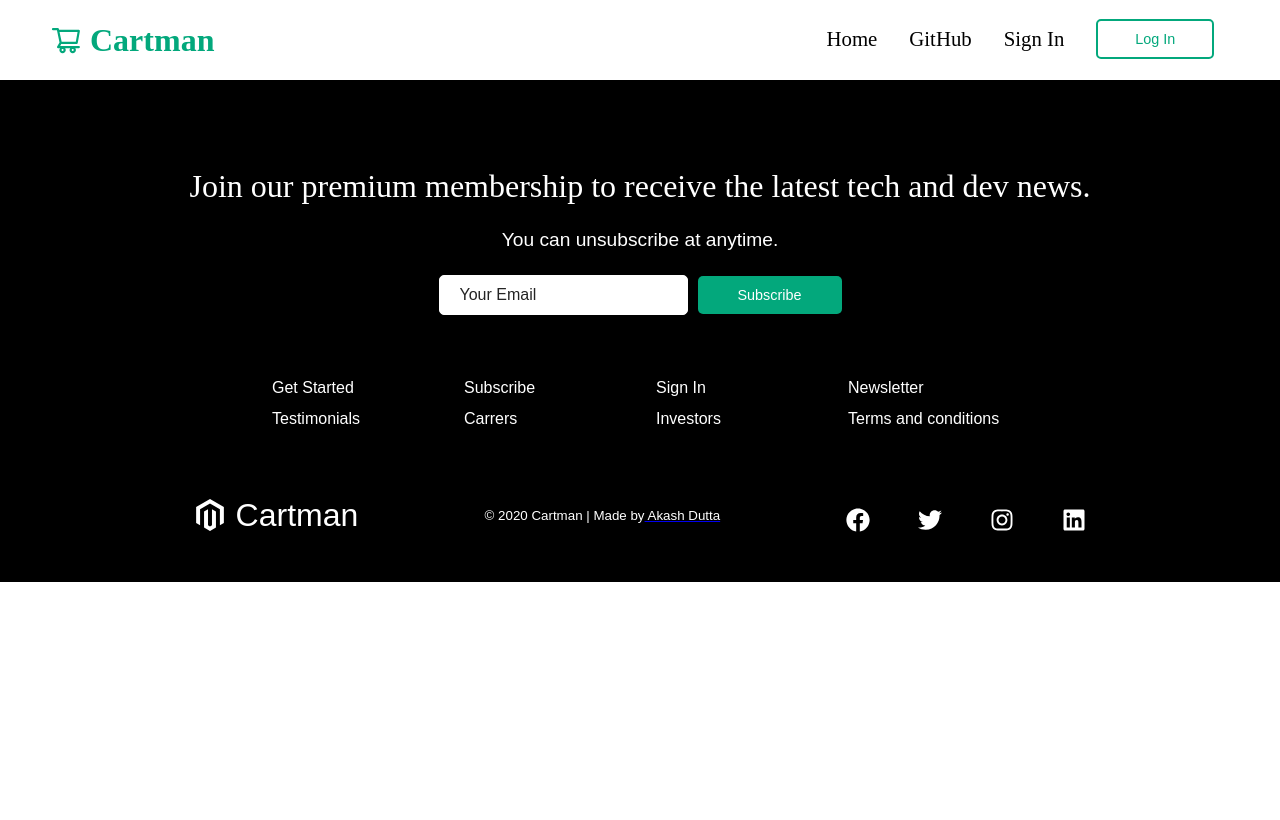
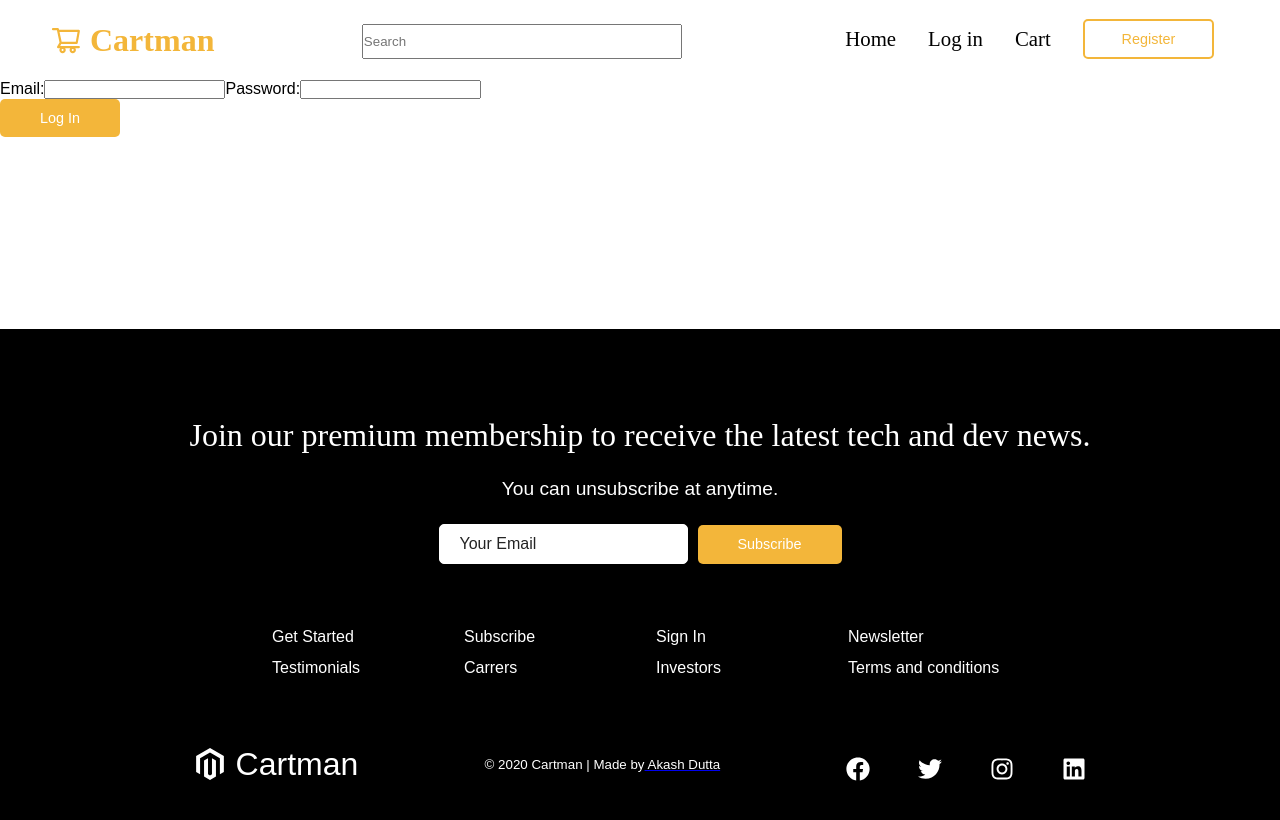
Before and after one commit to adutta93/ecomm-project, a React (Create React App) app in the folder projfrontend/: page /sign-in in a window 1280 px wide. Shown: the top 820 px of the page. Built offline with nearby package versions, Linux system fonts and the light colour scheme.

Commit message:
some update on sign in and sign out

```diff
--- a/projfrontend/src/Routes/index.js
+++ b/projfrontend/src/Routes/index.js
@@ -3,12 +3,16 @@ import { BrowserRouter, Switch, Route } from "react-router-dom";
 import Home from "../Pages/Home";
 import Navbar from "../components/Navbar";
 import Footer from "../components/Footer";
+import Signup from "../components/Auth/Signup";
+import Signin from "../components/Auth/Signin";
 function Routes() {
   return (
     <BrowserRouter>
       <Navbar />
       <Switch>
         <Route exact path="/" component={Home} />
+        <Route exact path="/sign-up" component={Signup} />
+        <Route exact path="/sign-in" component={Signin} />
       </Switch>
       <Footer />
     </BrowserRouter>
--- /dev/null
+++ b/projfrontend/src/components/Auth/Signin/index.js
@@ -0,0 +1,19 @@
+import React from "react";
+import Button from "../../Button";
+
+const Signin = () => {
+  return (
+    <div>
+      <form>
+        <label>Email:</label>
+        <input type="email" />
+
+        <label>Password:</label>
+        <input type="password" />
+      </form>
+      <Button value="Log In" />
+    </div>
+  );
+};
+
+export default Signin;
--- /dev/null
+++ b/projfrontend/src/components/Auth/Signup/index.js
@@ -0,0 +1,30 @@
+import React from "react";
+import Button from '../../Button'
+
+const Signup = () => {
+  return (
+    <div>
+      <form>
+        <div>
+        <label>First name:</label>
+        <input type="text" />
+
+        <label>Last name:</label>
+        <input type="text" />
+        </div>
+
+        <label>Email:</label>
+        <input type="email" />
+
+        <label>Password:</label>
+        <input type="password" />
+
+        <label>Confirm password:</label>
+        <input type="password" />
+      </form>
+      <Button value='Sign Up'/>
+    </div>
+  );
+};
+
+export default Signup;
--- a/projfrontend/src/components/Button/index.style.js
+++ b/projfrontend/src/components/Button/index.style.js
@@ -3,16 +3,16 @@ import styled from "styled-components";
 export const Btn = styled.button`
   background: ${({ bigBtn, mediumBtn, transparent, deleteBtn }) =>
     bigBtn
-      ? "#03a87c"
+      ? "#F3B63A"
       : mediumBtn
-      ? "#03a87c"
+      ? "#F3B63A"
       : transparent
       ? "#fff"
       : deleteBtn
       ? "#FF3031"
-      : "#03a87c "};
+      : "#F3B63A "};
   color: ${({ bigBtn, mediumBtn, transparent }) =>
-    bigBtn ? "#fff" : mediumBtn ? "#fff" : transparent ? "#03a87c" : "#fff "};
+    bigBtn ? "#fff" : mediumBtn ? "#fff" : transparent ? "#F3B63A" : "#fff "};
   padding: ${({ bigBtn, mediumBtn, transparent, logInBtn }) =>
     bigBtn
       ? "1.2rem 6rem"
@@ -23,7 +23,7 @@ export const Btn = styled.button`
       : transparent
       ? "0.6rem 2.3rem "
       : "0.7rem 2.5rem "};
-  border: ${({ transparent }) => (transparent ? "2px solid #03a87c" : "none ")};
+  border: ${({ transparent }) => (transparent ? "2px solid #F3B63A" : "none ")};
   outline: none;
   border-radius: 5px;
   font-size: 0.9rem;
@@ -34,7 +34,7 @@ export const Btn = styled.button`
   cursor: pointer;
   &:hover {
     color: #fff;
-    background: ${({ deleteBtn }) => (deleteBtn ? "#E44236" : "#00c792")};
+    background: ${({ deleteBtn }) => (deleteBtn ? "#E44236" : "#F3B63A")};
 
   }
   @media screen and (max-width: 768px) {
--- a/projfrontend/src/components/Footer/index.style.js
+++ b/projfrontend/src/components/Footer/index.style.js
@@ -9,6 +9,7 @@ export const FooterContainer = styled.div`
   flex-direction: column;
   justify-content: center;
   align-items: center;
+  margin-top: 12rem;
 `;
 
 export const FooterSubscription = styled.div`
@@ -104,7 +105,7 @@ export const FooterLink = styled.div`
   margin-bottom: 0.8rem;
   cursor: pointer;
   &:hover {
-    color: #0467fb;
+    color: #F3B63A;
 
   }
 `;
@@ -150,7 +151,7 @@ export const SocialIconLink = styled.a`
   color: #fff;
   font-size: 1.5rem;
   &:hover {
-    color: #0467fb;
+    color: #F3B63A;
     transition: 0.3s ease-out;
   }
 `;
--- a/projfrontend/src/components/Navbar/index.js
+++ b/projfrontend/src/components/Navbar/index.js
@@ -28,7 +28,7 @@ const Navbar = () => {
       </HamburgerMenu>
       <NavMenu onClick={menuToggle} click={click}>
         <NavItem>
-          <NavLinks to="/posts">Posts</NavLinks>
+          <NavLinks to="/posts">Home</NavLinks>
         </NavItem>
 
         <NavItem>
@@ -36,15 +36,13 @@ const Navbar = () => {
         </NavItem>
 
         <NavItem>
-          <NavLinks to="https://github.com/akash-dutta-au7">GitHub</NavLinks>
-        </NavItem>
-
-        <NavItem>
           <NavLinks to="/premium">
             <Button value="Premium" transparent />
           </NavLinks>
         </NavItem>
-
+        <NavItem>
+          <NavLinks to="/cart">Cart</NavLinks>
+        </NavItem>
         <NavItem>
           <NavLinks to="/">
             <AiOutlineArrowRight /> Log Out
@@ -65,20 +63,16 @@ const Navbar = () => {
         </NavItem>
 
         <NavItem>
-          <NavLinks to="/blog">GitHub</NavLinks>
+          <NavLinks to="/sign-in">Log in</NavLinks>
         </NavItem>
-
         <NavItem>
-          <NavLinks to="/signin">Sign In</NavLinks>
+          <NavLinks to="/cart">Cart</NavLinks>
         </NavItem>
-
         <NavItem>
-          <NavLinks to="/sign-in">
-            <Button value="Log In" transparent />
+          <NavLinks to="/sign-up">
+            <Button value="Register" transparent />
           </NavLinks>
         </NavItem>
-
-
       </NavMenu>
     </Fragment>
   );
@@ -91,6 +85,10 @@ const Navbar = () => {
           <Icon />
           Cartman
         </Logo>
+        <input
+          placeholder="Search"
+          style={{ height: "2.2rem", marginTop: "1.5rem", width: "20rem" }}
+        />
 
         <Fragment>{isAuthenticated ? authUserLink : guestUserLink}</Fragment>
       </NavbarContainer>
--- a/projfrontend/src/components/Navbar/index.styles.js
+++ b/projfrontend/src/components/Navbar/index.styles.js
@@ -26,7 +26,7 @@ export const NavbarContainer = styled(Container)`
 `;
 
 export const Logo = styled(Link)`
-  color: #03a87c;
+  color: #F3B63A;
   display: flex;
   font-family: Serif;
   justify-content: center;
@@ -112,7 +112,7 @@ export const NavLinks = styled(Link)`
     display: table;
   }
   &:hover {
-    color: #03a87c;
+    color: #F3B63A;
 
   }
 `;
```
